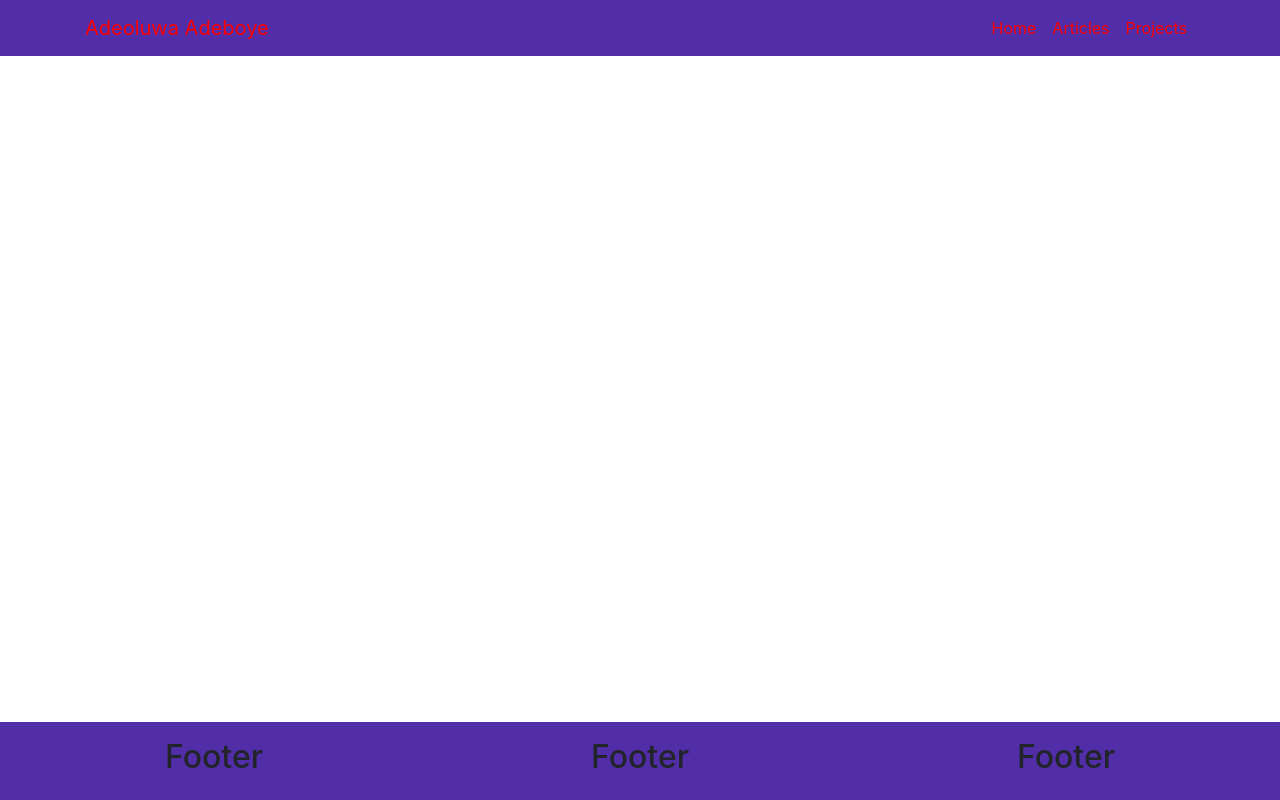
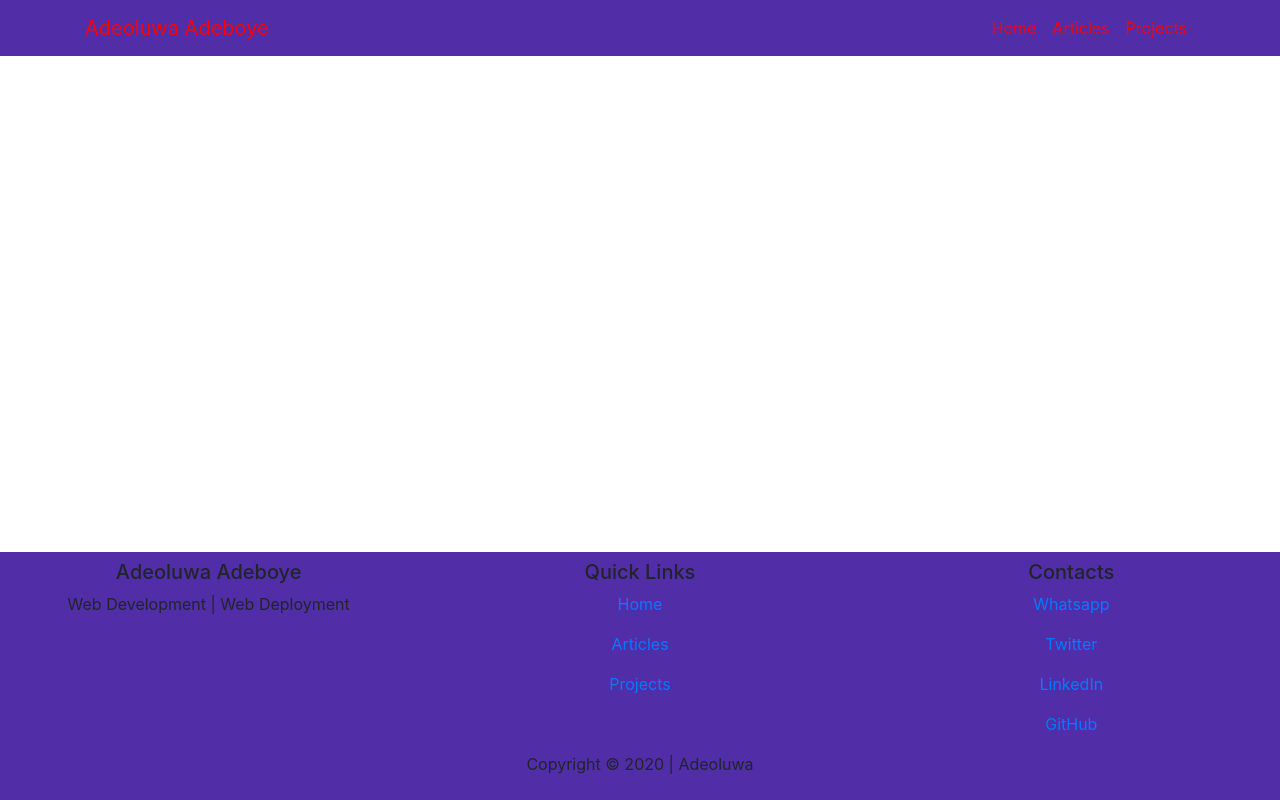
Before and after one commit to JUGG097/Web-Dev-Portfolio-Page, a React (Create React App) app: page /projects in a window 1280 px wide. Built offline with nearby package versions, Linux system fonts and the light colour scheme.

Commit message:
Done with Footer Component Design Part 1

```diff
--- a/src/Components/Footer.js
+++ b/src/Components/Footer.js
@@ -1,18 +1,47 @@
 import React from "react";
+import { Link } from "react-router-dom";
 
 function Footer() {
 	return (
 		<div className="container">
-			<div className="footer fixed-bottom p-3">
+			<div className="footer fixed-bottom p-2">
 				<div className="row text-center">
 					<div className="col-12 col-sm-4">
-						<h2>Footer</h2>
+						<h5>Adeoluwa Adeboye</h5>
+						<p>Web Development | Web Deployment </p>
 					</div>
 					<div className="col-12 col-sm-4">
-						<h2>Footer</h2>
+						<h5>Quick Links</h5>
+						<Link to="/home">
+							<p>Home</p>
+						</Link>
+						<Link to="/articles">
+							<p>Articles</p>
+						</Link>
+						<Link to="/projects">
+							<p>Projects</p>
+						</Link>
 					</div>
 					<div className="col-12 col-sm-4">
-						<h2>Footer</h2>
+						<h5>Contacts</h5>
+						<a href="jj">
+							<p>Whatsapp</p>
+						</a>
+						<a href="jj">
+							<p>Twitter</p>
+						</a>
+						<a href="jj">
+							<p>LinkedIn</p>
+						</a>
+						<a href="jj">
+							<p>GitHub</p>
+						</a>
+					</div>
+				</div>
+
+				<div className="row text-center">
+					<div className="col-12">
+						<p>Copyright &copy; 2020 | Adeoluwa</p>
 					</div>
 				</div>
 			</div>
```
Also changed, not shown: 1 other file (tests, documents, lock files or other folders).
